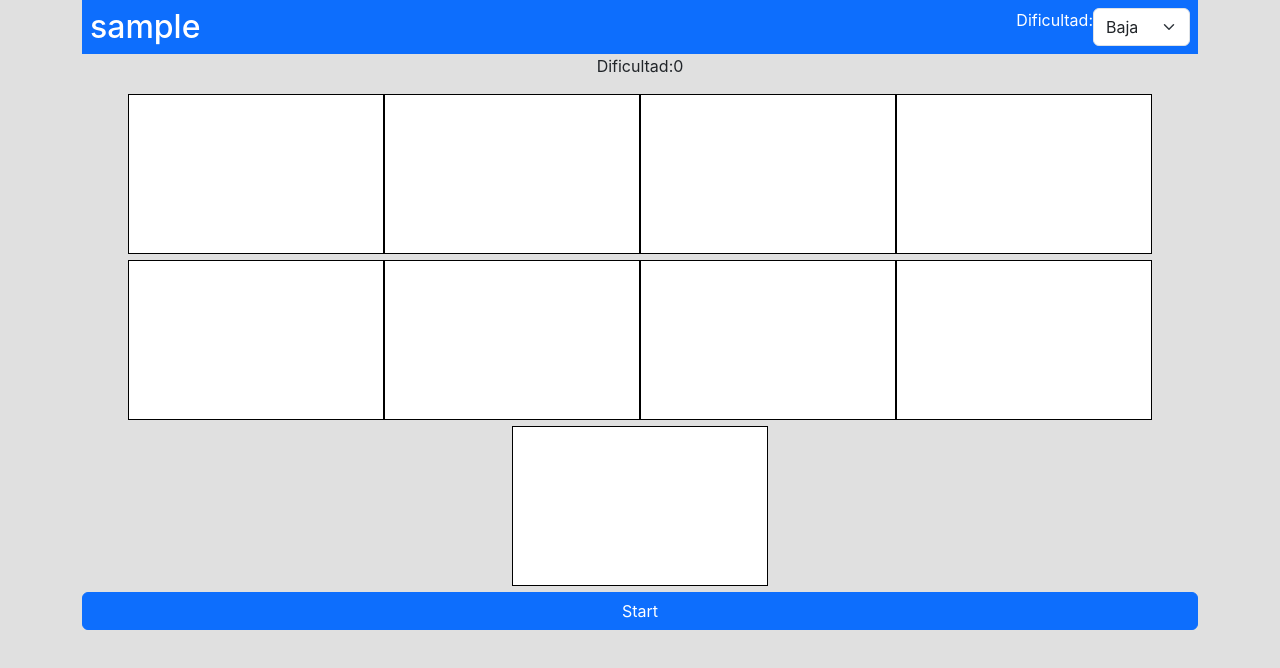
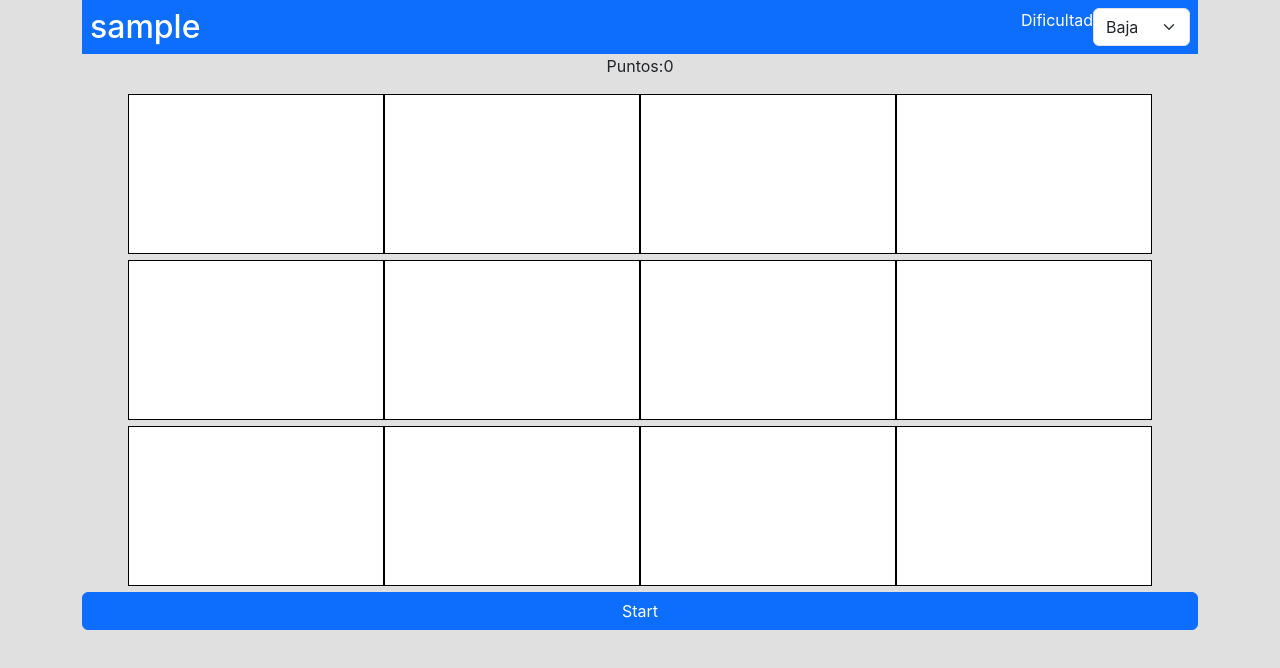
Before and after one commit to Diesouto/whac-a-mole-pwa, a React (Create React App) app: page /game in a window 1280 px wide. Shown: the top 668 px of the page. Built offline with nearby package versions, Linux system fonts and the light colour scheme; sample sign-in values are in the browser's storage.

Commit message:
change cell number

```diff
--- a/src/pages/Game.tsx
+++ b/src/pages/Game.tsx
@@ -14,7 +14,7 @@ const Game: React.FC = () => {
   const navigate = useNavigate();
   const intervalIdRef = useRef<NodeJS.Timeout | null>(null);
 
-  const cellNumber = 9; // Define the maximum number of cells
+  const cellNumber = 12; // Define the maximum number of cells
   const moleNumber = 2; // Define max number of moles
 
   const handleWhack = (position: number) => {
@@ -91,7 +91,10 @@ const Game: React.FC = () => {
         </select>
       </nav>
       <section className="d-flex flex-column justify-content-around text-center">
-        <p>{strings.game.difficultyLabel + points}</p>
+        <p>
+          <label>{strings.game.pointsLabel}</label>
+          {points}
+        </p>
         <Grid
           cellNumber={cellNumber}
           molePositions={molePositions}
--- a/src/resources/strings.ts
+++ b/src/resources/strings.ts
@@ -6,8 +6,8 @@ export const strings = {
     welcomeMessage: "Whack-a-Mole!",
   },
   game: {
-    pointsLabel: "Puntos: ",
-    difficultyLabel: "Dificultad:",
+    pointsLabel: "Puntos:",
+    difficultyLabel: "Dificultad",
     difficultyOptions: {
       baja: "Baja",
       media: "Media",
```
